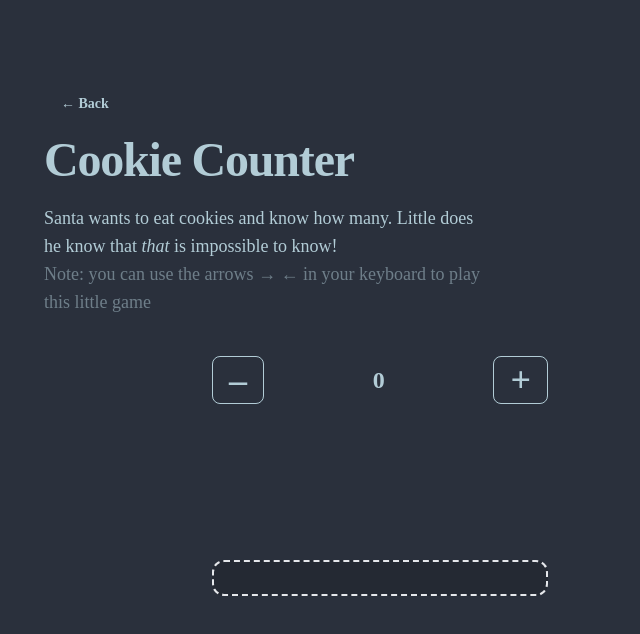
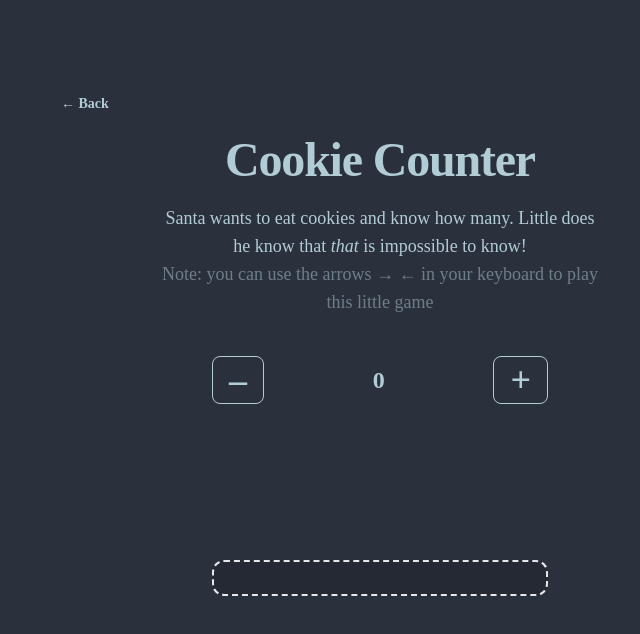
Before and after one commit to jesi-rgb/svelte-advent-code, a SvelteKit app: page /day2 in a window 1280 px wide. Shown: the top 634 px of the page, without its empty margins (260-900 px from the left). Built offline with nearby package versions, Linux system fonts and the light colour scheme; a web font is replaced by a local one.

Commit message:
center text

```diff
--- a/src/routes/day2/+page.svelte
+++ b/src/routes/day2/+page.svelte
@@ -84,9 +84,9 @@
 </script>
 
 <BackButton />
-<Heading>Cookie Counter</Heading>
+<Heading><div class="md:text-center">Cookie Counter</div></Heading>
 
-<div class="w-2/3">
+<div class="md:w-2/3 md:text-center md:mx-auto">
 	<p>
 		Santa wants to eat cookies and know how many. Little does he know that <em>that</em> is impossible
 		to know!
@@ -97,7 +97,7 @@
 	</p>
 </div>
 
-<main class="w-1/2 mx-auto mt-10">
+<main class="md:w-1/2 mx-auto mt-10">
 	<div class="flex justify-between w-full items-center">
 		<button class="btn btn-outline text-4xl font-bold" on:click={() => (cookies -= 1)}>–</button>
 		<div class="tabular-nums font-bold text-2xl">{cookies}</div>
```
